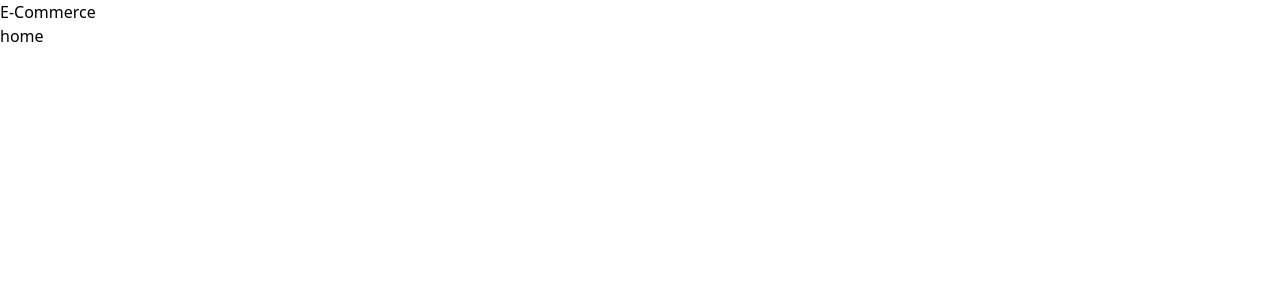
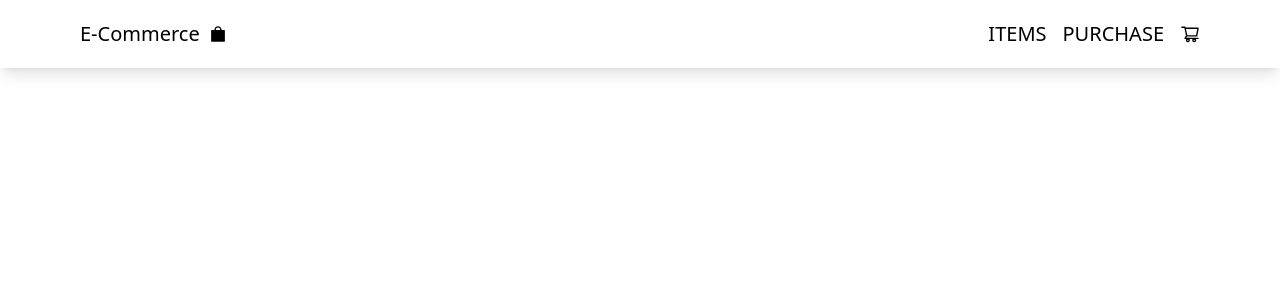
Before and after one commit to paresiqbal/mern-ecommerce, a React (Vite) app in the folder client/: page / in a window 1280 px wide. Shown: the top 300 px of the page. Built offline with nearby package versions, Linux system fonts and the light colour scheme.

Commit message:
Add pages

```diff
--- a/client/src/components/Navbar.tsx
+++ b/client/src/components/Navbar.tsx
@@ -1,13 +1,22 @@
 // rdd
 import { NavLink } from "react-router-dom";
 
+// icons
+import { AiFillShopping, AiOutlineShoppingCart } from "react-icons/ai";
+
 export default function Navbar() {
   return (
-    <nav className="navbar navbar-expand-lg navbar-light bg-light">
-      <h1>E-Commerce</h1>
-      <div>
-        <NavLink to="/"></NavLink>
-        <NavLink to="/home">home</NavLink>
+    <nav className="flex justify-between items-center px-20 py-5 bg-white shadow-lg text-xl">
+      <div className="flex items-center gap-2">
+        <h1>E-Commerce</h1>
+        <AiFillShopping />
+      </div>
+      <div className="flex items-center gap-4">
+        <NavLink to="/items">ITEMS</NavLink>
+        <NavLink to="/purchase">PURCHASE</NavLink>
+        <NavLink to="/cart">
+          <AiOutlineShoppingCart />
+        </NavLink>
       </div>
     </nav>
   );
--- /dev/null
+++ b/client/src/pages/Cart.tsx
@@ -0,0 +1,3 @@
+export default function Cart() {
+  return <div>Cart</div>;
+}
--- /dev/null
+++ b/client/src/pages/Items.tsx
@@ -0,0 +1,3 @@
+export default function Items() {
+  return <div>Items</div>;
+}
--- /dev/null
+++ b/client/src/pages/Purchase.tsx
@@ -0,0 +1,3 @@
+export default function Purchase() {
+  return <div>Purchase</div>;
+}
```
